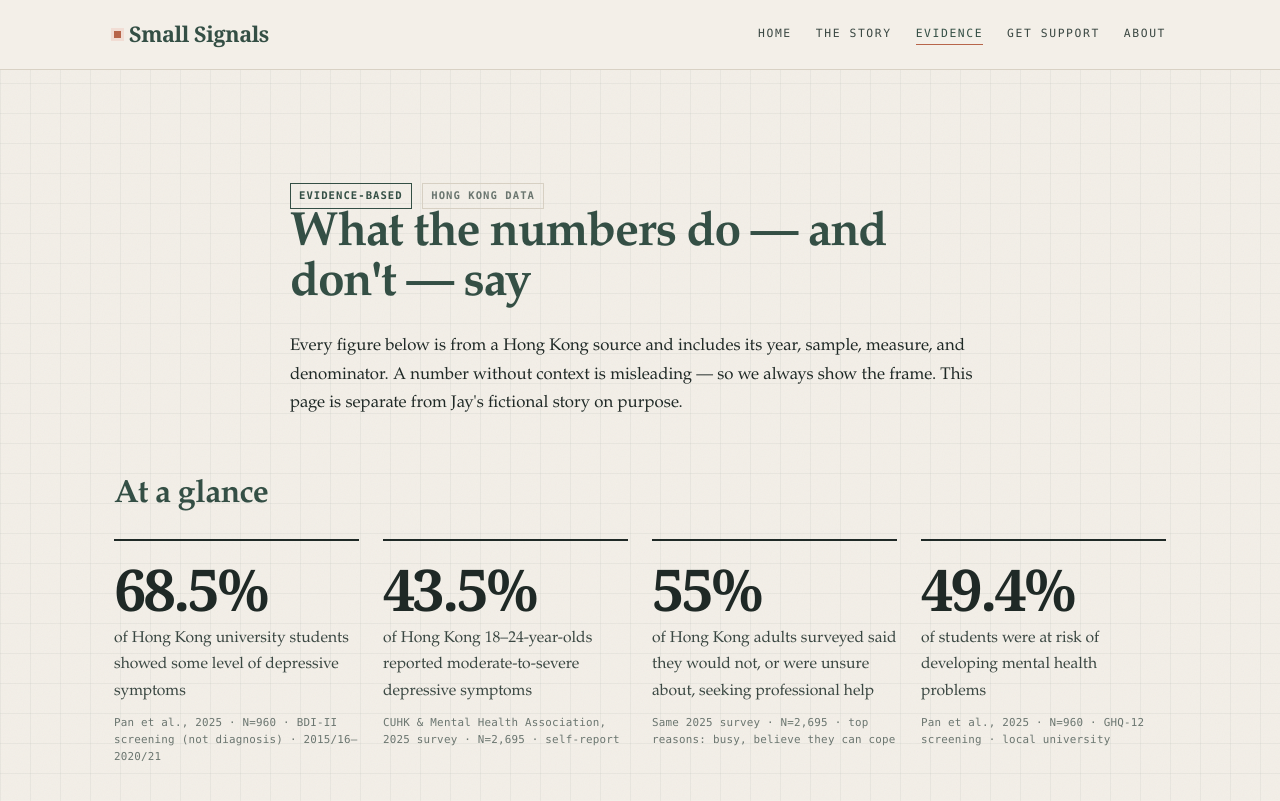
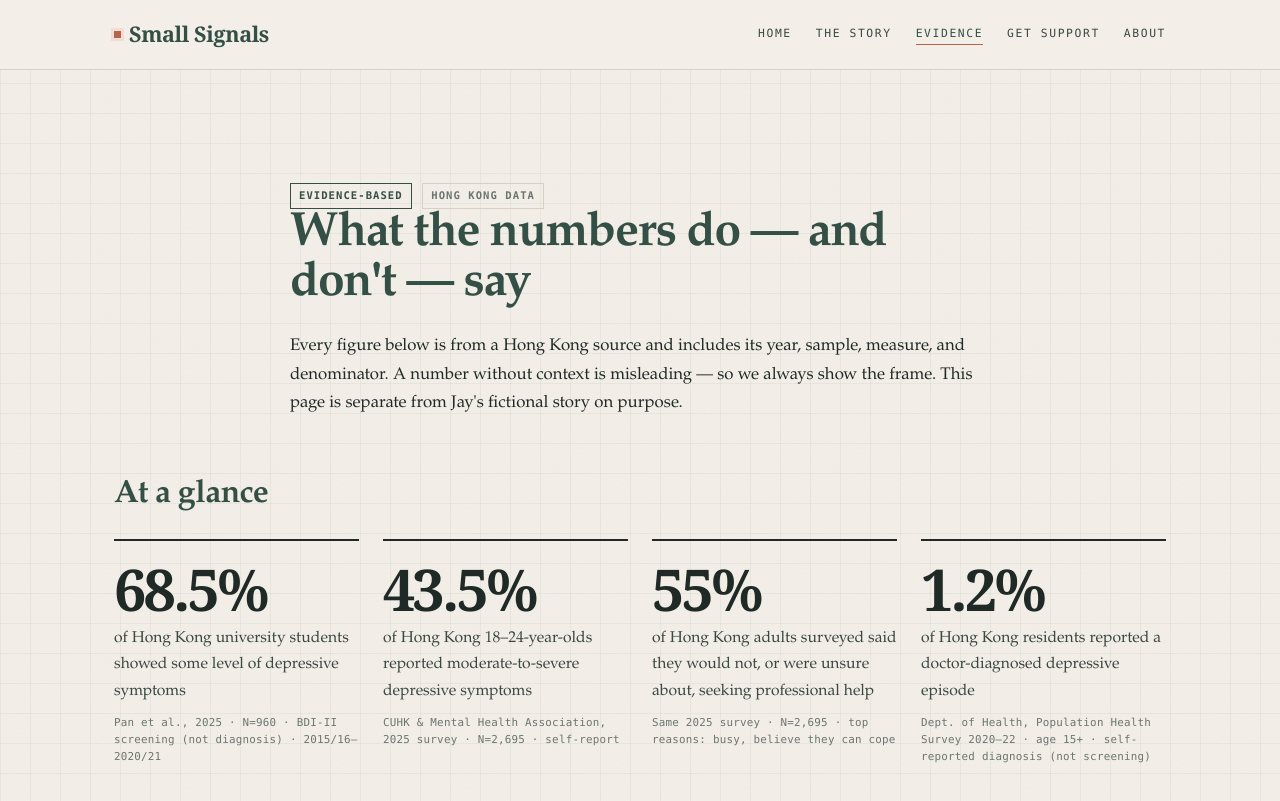
Before and after one commit to a795332875-ui/DIFH3017-website, a plain HTML site: page evidence.html in a window 1280 px wide. Shown: the top 801 px of the page. Drawn offline with Linux system fonts and the light colour scheme.

Commit message:
Update evidence.html

```diff
--- a/evidence.html
+++ b/evidence.html
@@ -84,13 +84,14 @@
           </div>
 
           <div class="stat">
-            <span class="number">49.4%</span>
+            <span class="number">1.2%</span>
             <div class="label">
-              of students were at risk of developing mental health problems
+              of Hong Kong residents reported a doctor-diagnosed depressive
+              episode
             </div>
             <span class="caveat"
-              >Pan et al., 2025 · N=960 · GHQ-12 screening · local
-              university</span
+              >Dept. of Health, Population Health Survey 2020–22 · age 15+ ·
+              self-reported diagnosis (not screening)</span
             >
           </div>
         </div>
@@ -387,8 +388,8 @@
         </div>
         <div class="footer-bottom">
           <p>
-            © <span id="year">2026</span> DIFH3017 Digital Humanities &amp;
-            Health. Built for education, not for clinical use.
+            © <span id="year">2026</span> Small Signals. Built for education,
+            not for clinical use.
           </p>
         </div>
       </div>
```
